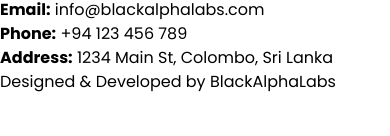
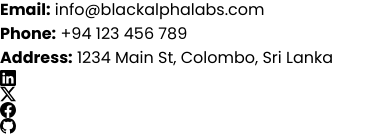
Before and after one commit to BackendExpert/SiteBAL, a React (Vite) app: page / in a window 390 px wide. Shown: the part 8710-8846 px from the top of the page. Before the commit the page ends 8804 px from the top, so only its background shows below. Built offline with nearby package versions, Linux system fonts and the light colour scheme.

Commit message:
Update footer.jsx

```diff
--- a/src/components/HomePage/footer.jsx
+++ b/src/components/HomePage/footer.jsx
@@ -1,20 +1,21 @@
 import React from 'react'
+import { BsFacebook, BsGithub, BsLinkedin, BsTwitterX } from 'react-icons/bs'
 
 const Footer = () => {
   return (
-    <footer class="pb-8 md:px-24 px-8 bg-purple-500/20">
+    <footer class="pb-8 md:px-24 px-8 bg-purple-500/20 py-10 text-purple-500">
       <div class="container mx-auto grid grid-cols-1 md:grid-cols-4 gap-8">
 
 
         <div>
-          <h4 class="font-bold text-lg mb-4">BlackAlphaLabs</h4>
+          <h4 class="font-bold text-lg mb-4 text-purple-800">BlackAlphaLabs</h4>
           <p>We are an innovative software development company delivering cutting-edge solutions to businesses worldwide.</p>
           <p class="mt-4">© 2024 BlackAlphaLabs. All rights reserved.</p>
         </div>
 
 
         <div>
-          <h4 class="font-bold text-lg mb-4">Quick Links</h4>
+          <h4 class="font-bold text-lg mb-4 text-purple-800">Quick Links</h4>
           <ul class="space-y-2">
             <li><a href="#about" class="hover:text-gray-400">About Us</a></li>
             <li><a href="#services" class="hover:text-gray-400">Services</a></li>
@@ -26,7 +27,7 @@ const Footer = () => {
 
 
         <div>
-          <h4 class="font-bold text-lg mb-4">Our Services</h4>
+          <h4 class="font-bold text-lg mb-4 text-purple-800">Our Services</h4>
           <ul class="space-y-2">
             <li><a href="#custom-software" class="hover:text-gray-400">Custom Software Development</a></li>
             <li><a href="#web-development" class="hover:text-gray-400">Web Development</a></li>
@@ -38,23 +39,23 @@ const Footer = () => {
 
 
         <div>
-          <h4 class="font-bold text-lg mb-4">Contact Us</h4>
+          <h4 class="font-bold text-lg mb-4 text-purple-800">Contact Us</h4>
           <p><strong>Email:</strong> info@blackalphalabs.com</p>
           <p><strong>Phone:</strong> +94 123 456 789</p>
           <p><strong>Address:</strong> 1234 Main St, Colombo, Sri Lanka</p>
           <div class="mt-4 flex space-x-4">
-            <a href="#" class="hover:text-gray-400"><i class="fab fa-facebook"></i></a>
-            <a href="#" class="hover:text-gray-400"><i class="fab fa-twitter"></i></a>
-            <a href="#" class="hover:text-gray-400"><i class="fab fa-linkedin"></i></a>
-            <a href="#" class="hover:text-gray-400"><i class="fab fa-github"></i></a>
+            <a href=""><BsLinkedin className='h-6 w-auto duration-500 hover:text-purple-600 hover:shadow-xl'/></a>
+            <a href=""><BsTwitterX className='h-6 w-auto duration-500 hover:text-purple-600 hover:shadow-xl'/></a>
+            <a href=""><BsFacebook className='h-6 w-auto duration-500 hover:text-purple-600 hover:shadow-xl'/></a>
+            <a href=""><BsGithub className='h-6 w-auto duration-500 hover:text-purple-600 hover:shadow-xl'/></a>
           </div>
         </div>
 
       </div>
 
 
-      <div class="mt-8 border-t border-gray-700 pt-4 text-center">
-        <p>Designed & Developed by BlackAlphaLabs</p>
+      <div class="mt-8 border-t border-purple-700 pt-4 text-center">
+        <p>Designed & Developed by <span className='font-semibold text-purple-800'>BlackAlphaLabs</span></p>
       </div>
     </footer>
 
```
